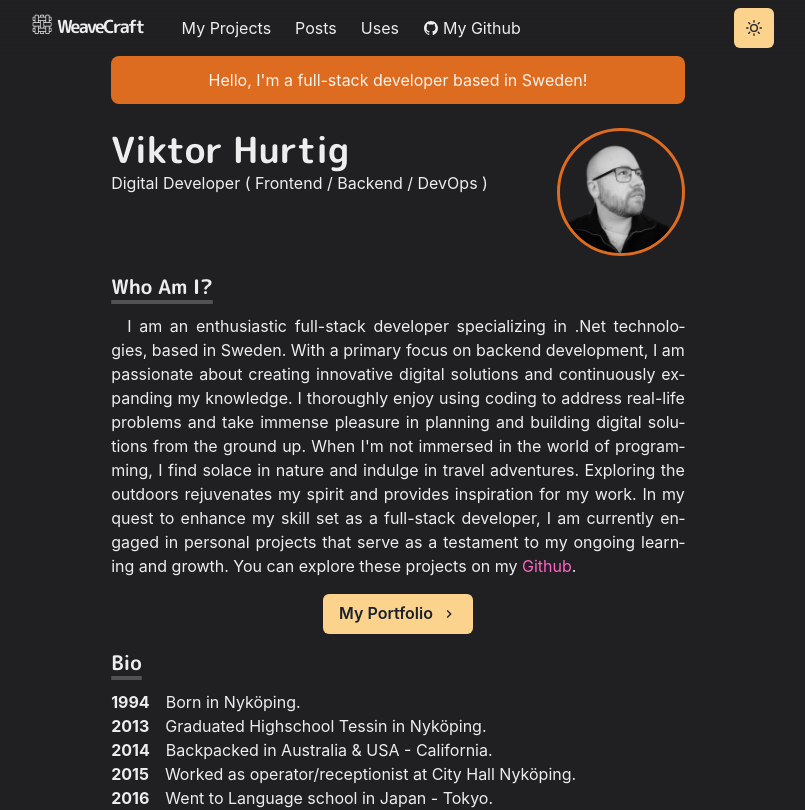
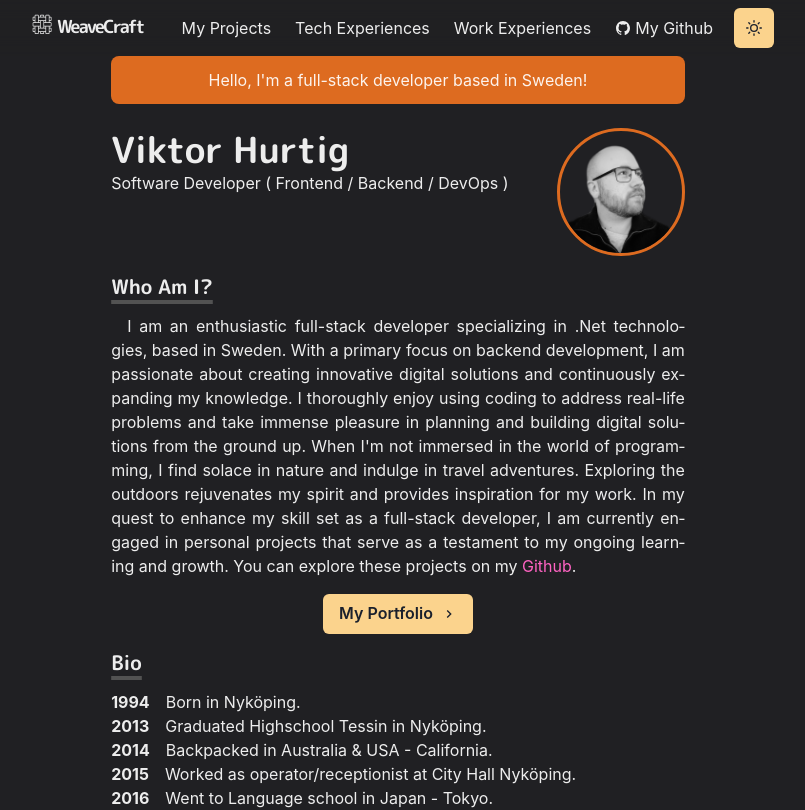
Before and after one commit to WeaveCraft/Viktor-Portfolio, a Next.js app: page / in a window 1280 px wide. Shown: the top 810 px of the page, without its empty margins (242-1047 px from the left). Built offline with nearby package versions, Linux system fonts and the light colour scheme.

Commit message:
feat(html): updated html/text on frontpage.

```diff
--- a/components/layouts/article.js
+++ b/components/layouts/article.js
@@ -9,7 +9,7 @@ const variants = {
 }
 
 const Layout = ({ children, title }) => {
-  const t = `${title} - Takuya Matsuyama`
+  const t = `${title} - Viktor Hurtig`
   return (
     <motion.article
       initial="hidden"
--- a/components/navbar.js
+++ b/components/navbar.js
@@ -81,10 +81,10 @@ const Navbar = props => {
           <LinkItem href="/projects" path={path}>
             My Projects
           </LinkItem>
-          <LinkItem href="/posts" path={path}>
-            Posts
+          <LinkItem href="/tech" path={path}>
+          Tech Experiences
           </LinkItem>
-          <LinkItem href="">Uses</LinkItem>
+          <LinkItem href="/work">Work Experiences</LinkItem>
           <LinkItem
             target="_blank"
             href="https://github.com/WeaveCraft/Viktor-Portfolio"
--- a/pages/index.js
+++ b/pages/index.js
@@ -17,7 +17,7 @@ const Page = () => {
                     <Heading as="h2" variant="page-title">
                         Viktor Hurtig
                     </Heading>
-                    <p>Digital Developer ( Frontend / Backend / DevOps )</p>
+                    <p>Software Developer ( Frontend / Backend / DevOps )</p>
                 </Box>
                 <Box flexShrink={0} mt={{ base: 4, md: 0 }} ml={{ md: 6 }} align="center">
                     <Image borderColor="orange.500" borderWidth={3} borderRadius="full" borderStyle="solid" maxWidth="8rem" display="inline-block" src="/images/viktor.png" alt="Profile Picture" />
```
